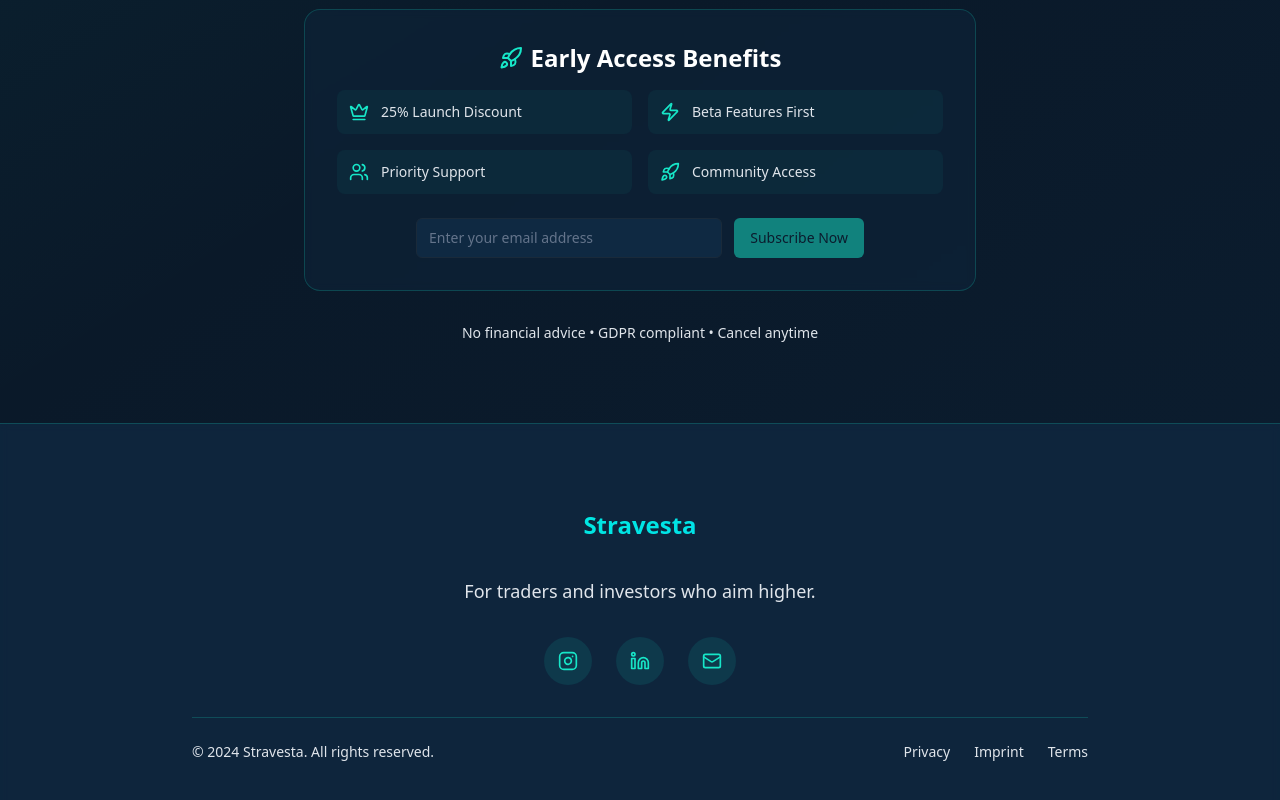
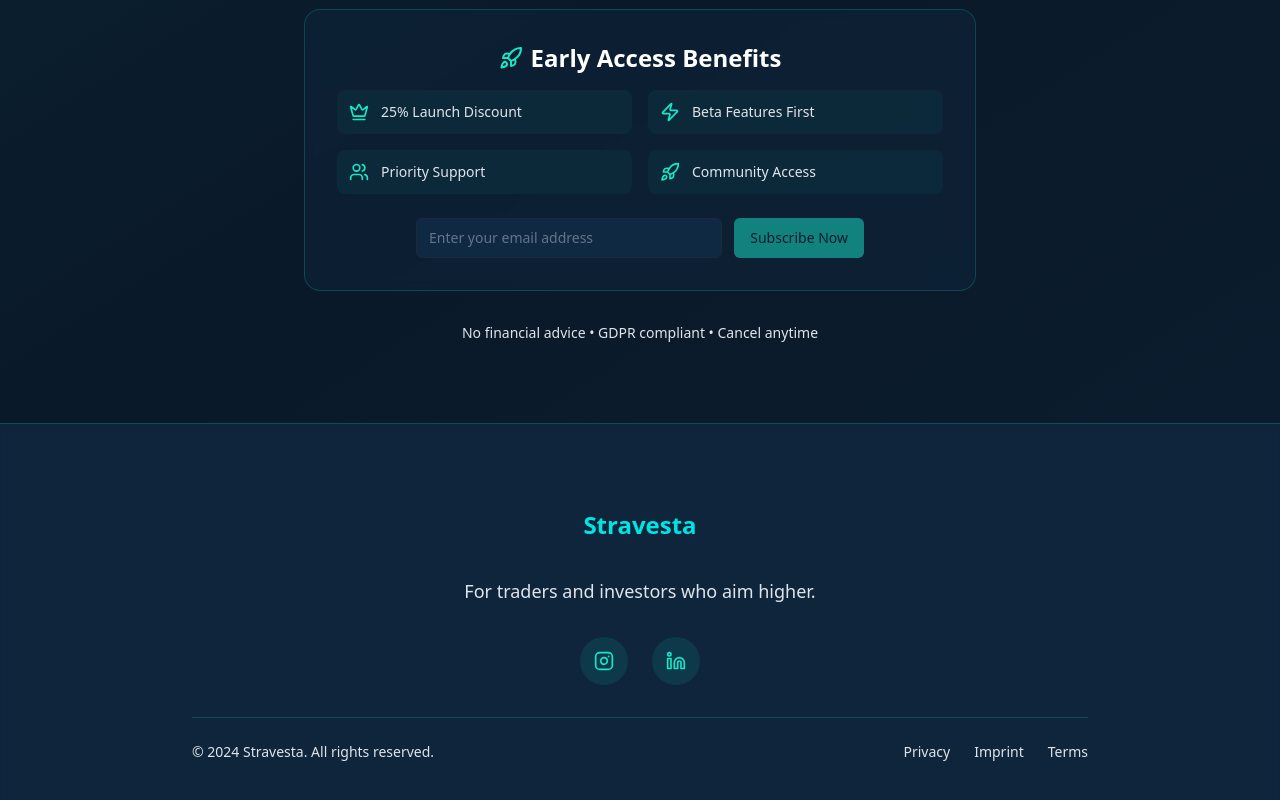
Before and after one commit to M4rcErnst06/stravesta-launch-ahead, a React (Vite) app: page / in a window 1280 px wide. Shown: the part 7361-8161 px from the top of the page. Built offline with nearby package versions, Linux system fonts and the light colour scheme.

Commit message:
Remove mail link from footer
Removes the mail link from the footer component.

```diff
--- a/src/components/Footer.tsx
+++ b/src/components/Footer.tsx
@@ -6,7 +6,6 @@ const Footer = () => {
   const socialLinks = [
     { icon: <Instagram className="h-5 w-5" />, href: "https://www.instagram.com/stravesta_official", label: "Instagram" },
     { icon: <Linkedin className="h-5 w-5" />, href: "https://www.linkedin.com/company/stravesta/", label: "LinkedIn" },
-    { icon: <Mail className="h-5 w-5" />, href: "mailto:contact@stravesta.com", label: "E-Mail" },
   ];
 
   return (
```
